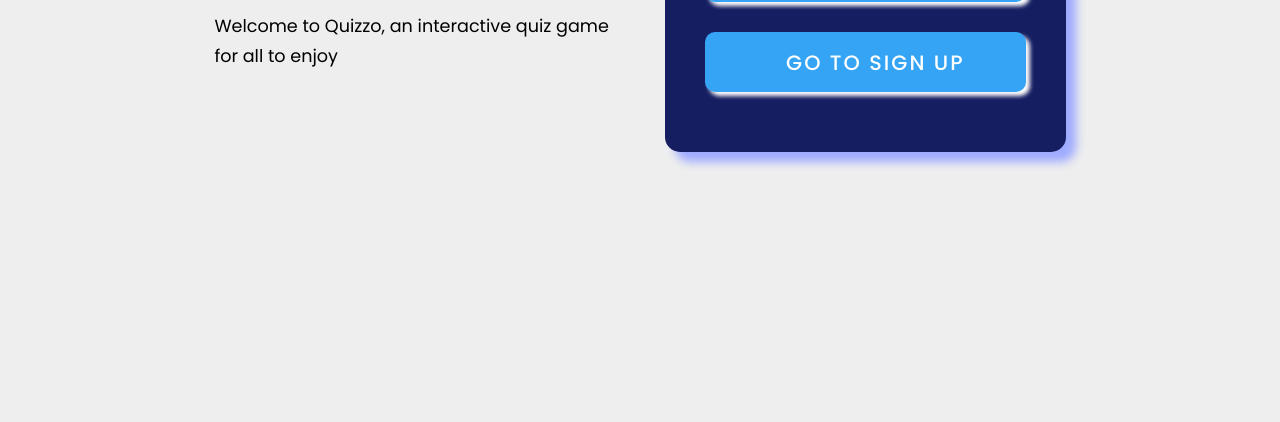
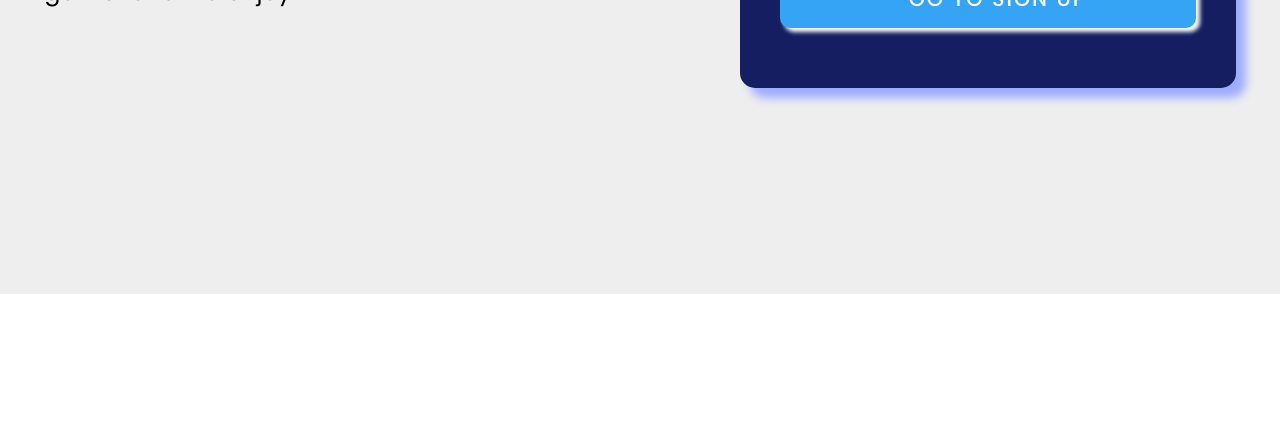
Before and after one commit to chatterjeedeep08/Quizzo, a plain HTML site: page lamdingPage.html in a window 1280 px wide. Shown: the part 498-920 px from the top of the page. After the commit the page ends 800 px from the top, so only its background shows below. Drawn offline with Linux system fonts and the light colour scheme.

Commit message:
changed landing page style

```diff
--- a/landingPage.css
+++ b/landingPage.css
@@ -13,14 +13,14 @@ html {
 	font-family: 'Poppins', sans-serif;
 }
 #intro {
-	min-height: 100vh;
+	min-height: 84vh;
 	width: 100%;
 	display: flex;
 	align-items: center;
 	justify-content: center;
 	/* background-image: url(./images/bg-intro-mobile.png); */
 	background-color: #eeeeee;
-	padding: 100px 0;
+	padding: 0px 0;
 }
 .navbar{
 	background-color: #0F044C;
@@ -186,14 +186,14 @@ html {
 	}
 	.left-col {
 		text-align: left;
-		padding-right: 50px;
+		padding-right: 200px;
 	}
 	.left-col h1 {
-		font-size: 3rem;
+		font-size: 5rem;
 		line-height: 3.5rem;
 	}
 	.left-col p {
-		font-size: 1.1rem;
+		font-size: 1.5rem;
 	}
 	.right-col {
 		max-width: 500px;
```
Also changed, not shown: landingPage.js (deleted, +0 -26 lines).
